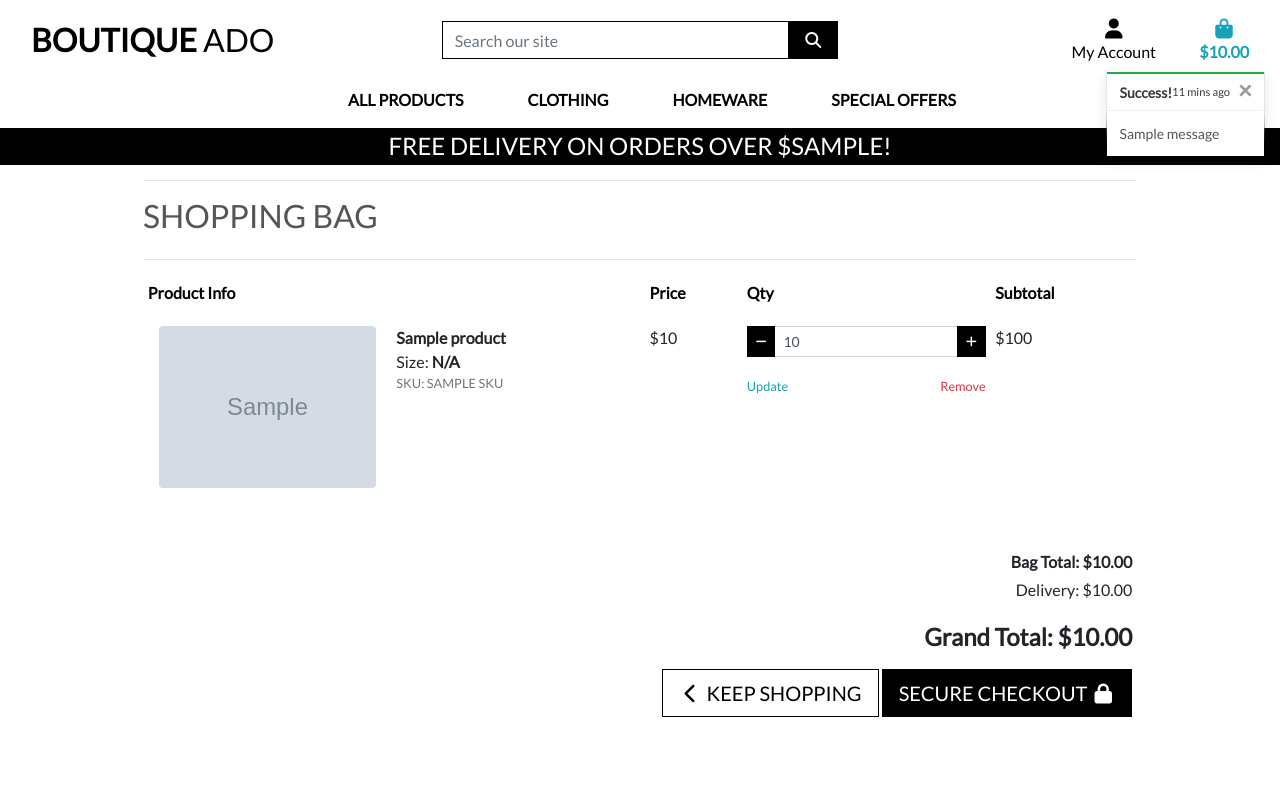
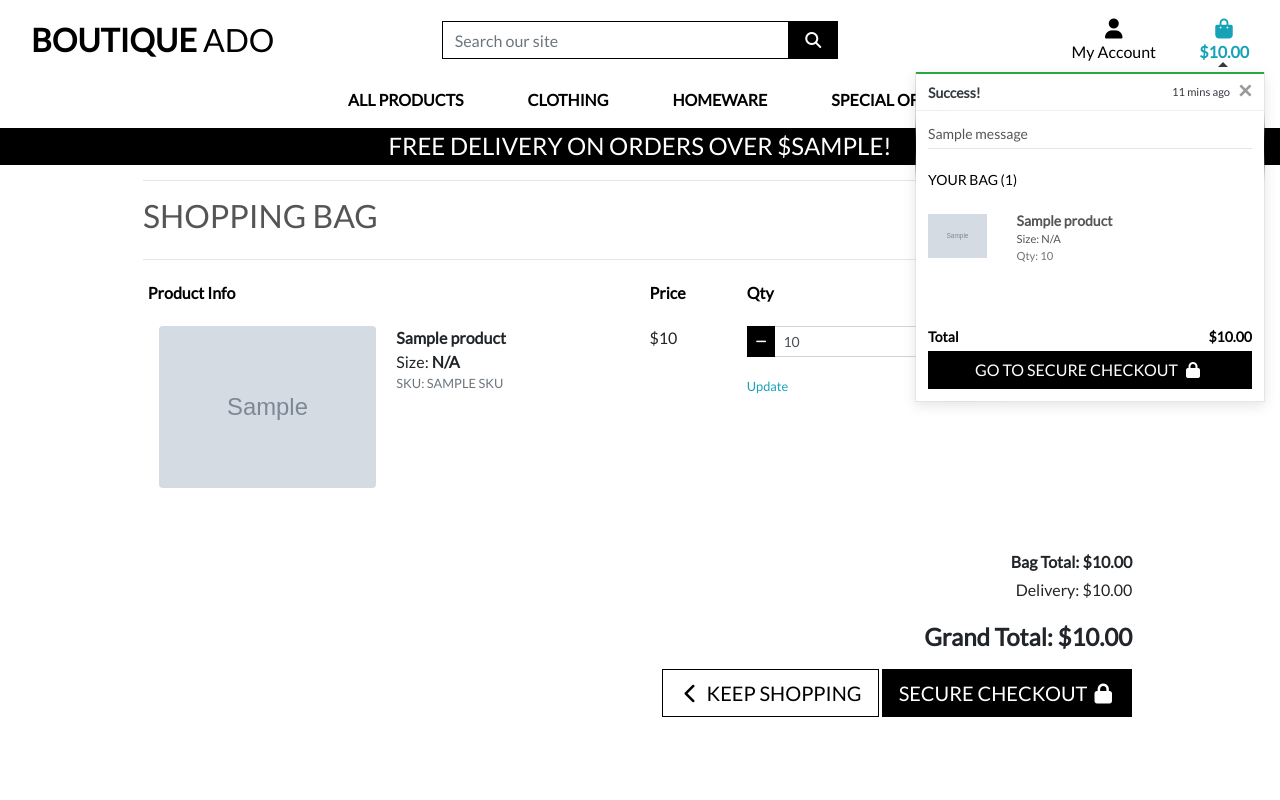
Before and after one commit to lhartley870/boutique-ado, a Django app: template bag/templates/bag/bag.html in a window 1280 px wide. Run offline with Django 3.2, Linux system fonts and the light colour scheme; the template is opened without the code that fills it: most values are stand-ins (such as "Sample title", 1, 10 or a date in 2020); grey boxes marked "Sample" are stand-in pictures; one stand-in notice (Sample message) is shown; some libraries are stand-ins or nearby versions.

Commit message:
Add notification css, shopping bag preview & additional messages

```diff
--- a/static/css/base.css
+++ b/static/css/base.css
@@ -117,6 +117,57 @@ a.category-badge > span.badge:hover {
     height: 2px;
 }
 
+/* from CSS-tricks.com: https://css-tricks.com/snippets/css/css-triangle/ */
+.arrow-up {
+    width: 0;
+    height: 0;
+    border-left: 5px solid transparent;
+    border-right: 5px solid transparent;
+    border-bottom: 5px solid black;
+    position: absolute;
+    top: -10px;
+    right: 36px;
+  }
+
+  /* Convenience classes - colors copied from Bootstrap */
+  .arrow-primary {
+      border-bottom-color: #007bff !important;
+  }
+
+  .arrow-secondary {
+    border-bottom-color: #6c757d !important;
+  }
+
+  .arrow-success {
+    border-bottom-color: #28a745 !important;
+  }
+
+  .arrow-danger {
+    border-bottom-color: #dc3545 !important;
+  }
+
+  .arrow-warning {
+    border-bottom-color: #ffc107 !important;
+  }
+
+  .arrow-info{
+    border-bottom-color: #17a2b8 !important;
+  }
+
+  .arrow-light {
+    border-bottom-color: #f8f9fa !important;
+  }
+
+  .arrow-success {
+    border-bottom-color: #343a40 !important;
+  }
+
+  .bag-notification-wrapper {
+      height: 100px;
+      overflow-x: hidden;
+      overflow-y: auto;
+  }
+
 /* -------------------------------- Media Queries */
 
 /* Slightly larger container on xl screens */
--- a/templates/includes/toasts/toast_success.html
+++ b/templates/includes/toasts/toast_success.html
@@ -9,6 +9,50 @@
         </button>
     </div>
     <div class="toast-body bg-white">
-        {{ message }}
+        <div class="row">
+            <div class="col">
+                {{ message }}
+                <hr class="mt-1 mb-3">
+            </div>
+        </div>
+        {% if grand_total %}
+            <p class="logo-font bg-white text-black py-1">Your Bag ({{ product_count }})</p>
+            <div class="bag-notification-wrapper">
+                {% for item in bag_items %}
+                    <div class="row">
+                        <div class="col-3 my-1">
+                            <img src="{{ item.product.image.url }}" class="w-100">
+                        </div>
+                        <div class="col-9">
+                            <p class="my-0"><strong>{{ item.product.name }}</strong></p>
+                            <p class="my-0 small">Size: {% if item.product.has_sizes %}{{ item.size|upper }}{% else %}N/A{% endif %}</p>
+                            <p class="my-0 small text-muted">Qty: {{ item.quantity }}</p>
+                        </div>
+                    </div>
+                {% endfor %}
+            </div>
+            <div class="row">
+                <div class="col">
+                    <strong>
+                        <p class="mt-3 mb-1 text-black">
+                            Total{% if free_delivery_delta > 0 %} (Exc. delivery){% endif %}
+                            <span class="float-right">${{ total|floatformat:2 }}</span>
+                        </p>
+                    </strong>
+                    {% if free_delivery_delta > 0 %}
+                    <p class="mb-0 p-2 bg-warning shadow-sm text-black text-center">
+                        Spend <strong>${{ free_delivery_delta }}</strong> more to get free next day delivery!
+                    </p>
+                    {% endif %}
+                    <a href="{% url 'view_bag' %}" class="btn btn-black btn-block rounded-0">
+                        <span class="text-uppercase">Go To Secure Checkout</span>
+                        <span class="icon">
+                            <i class="fas fa-lock"></i>
+                        </span>
+                    </a>
+                </div>
+            </div>
+        {% endif %}
+
     </div>
 </div>
```
Also changed, not shown: bag/views.py (+16 -3 lines), db.sqlite3.
